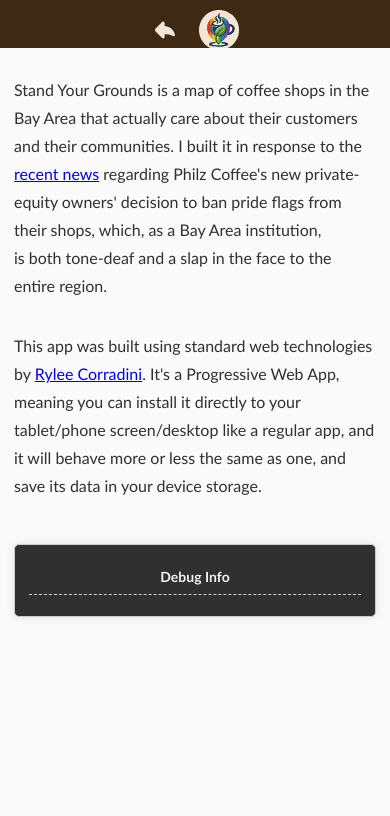
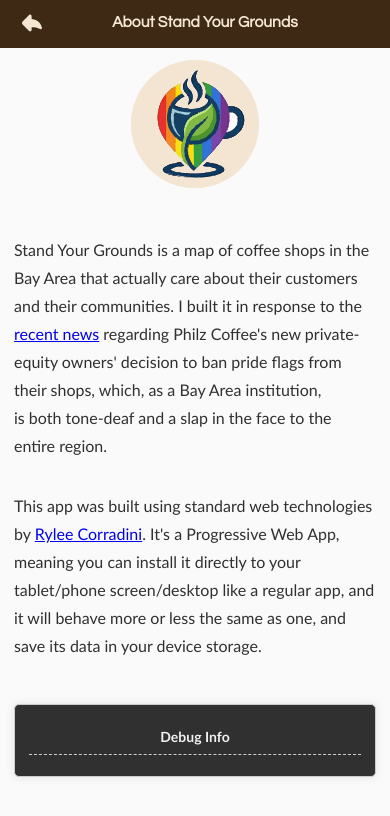
Before and after one commit to facerix/stand-your-grounds, a website with bundled scripts: page about.html in a window 390 px wide. Built offline with nearby package versions, Linux system fonts and the light colour scheme.

Commit message:
friendlier mobile styling

```diff
--- a/about.html
+++ b/about.html
@@ -24,10 +24,6 @@
       .about-page__head {
         height: auto;
         min-height: 50px;
-        flex-wrap: wrap;
-        justify-content: center;
-        column-gap: 0.25rem;
-        row-gap: 0.35rem;
       }
 
       .about-page__head h1 {
@@ -45,6 +41,10 @@
         padding: 3em 15vw;
         line-height: 1.75rem;
         text-align: justify;
+
+        .logo-large {
+          margin: 0 auto 2em;
+        }
       }
 
       details {
@@ -96,16 +96,13 @@
 
       @media (max-width: 767px) {
         .about-page__head {
-          align-items: center;
           min-height: 48px;
-          row-gap: 0.5rem;
           padding: max(8px, env(safe-area-inset-top, 0px))
             max(10px, env(safe-area-inset-right, 0px)) 10px
             max(10px, env(safe-area-inset-left, 0px));
         }
 
         .about-page__head a {
-          flex: 0 0 auto;
           display: inline-flex;
           align-items: center;
           justify-content: center;
@@ -113,21 +110,10 @@
           min-height: 44px;
         }
 
-        .about-page__head > img {
-          flex: 0 0 auto;
-        }
-
         .about-page__head h1 {
-          flex: 1 1 100%;
-          margin: 0;
+          margin: 0 1.5rem 0 0;
           font-size: clamp(0.95rem, 4vw, 1.15rem);
           line-height: 1.25;
-          order: 1;
-        }
-
-        .about-page__head a,
-        .about-page__head > img {
-          order: 0;
         }
 
         .about-page main {
@@ -193,15 +179,16 @@
           height="20"
         />
       </a>
+      <h1>About Stand Your Grounds</h1>
+    </header>
+    <main>
       <img
         src="/images/logo-round.svg"
         alt="Stand Your Grounds logo"
-        width="40"
-        height="40"
+        width="128"
+        height="128"
+        class="logo-large"
       />
-      <h1>About Stand Your Grounds</h1>
-    </header>
-    <main>
       <p>
         Stand Your Grounds is a map of coffee shops in the Bay Area that
         actually care about their customers and their communities. I built it in
--- a/sw-dev.js
+++ b/sw-dev.js
@@ -1,5 +1,5 @@
 // Service Worker for App - Development Version
-const VERSION = "1.1.3-dev";
+const VERSION = "1.1.5-dev";
 importScripts(`/sw-core.js?v=${VERSION}`);
 
 const cacheConfig = CacheConfig.create(VERSION);
--- a/sw.js
+++ b/sw.js
@@ -1,6 +1,6 @@
 // Service Worker for App - Production Version
 // Import shared caching core with cache-busting query parameter
-const VERSION = "1.1.3";
+const VERSION = "1.1.5";
 importScripts(`/sw-core.js?v=${VERSION}`);
 
 const cacheConfig = CacheConfig.create(VERSION);
```
Also changed, not shown: data/shops.json (+10 -2 lines), index.html (+2 -5 lines), src/maps/shopMap.js (+9 -0 lines).
